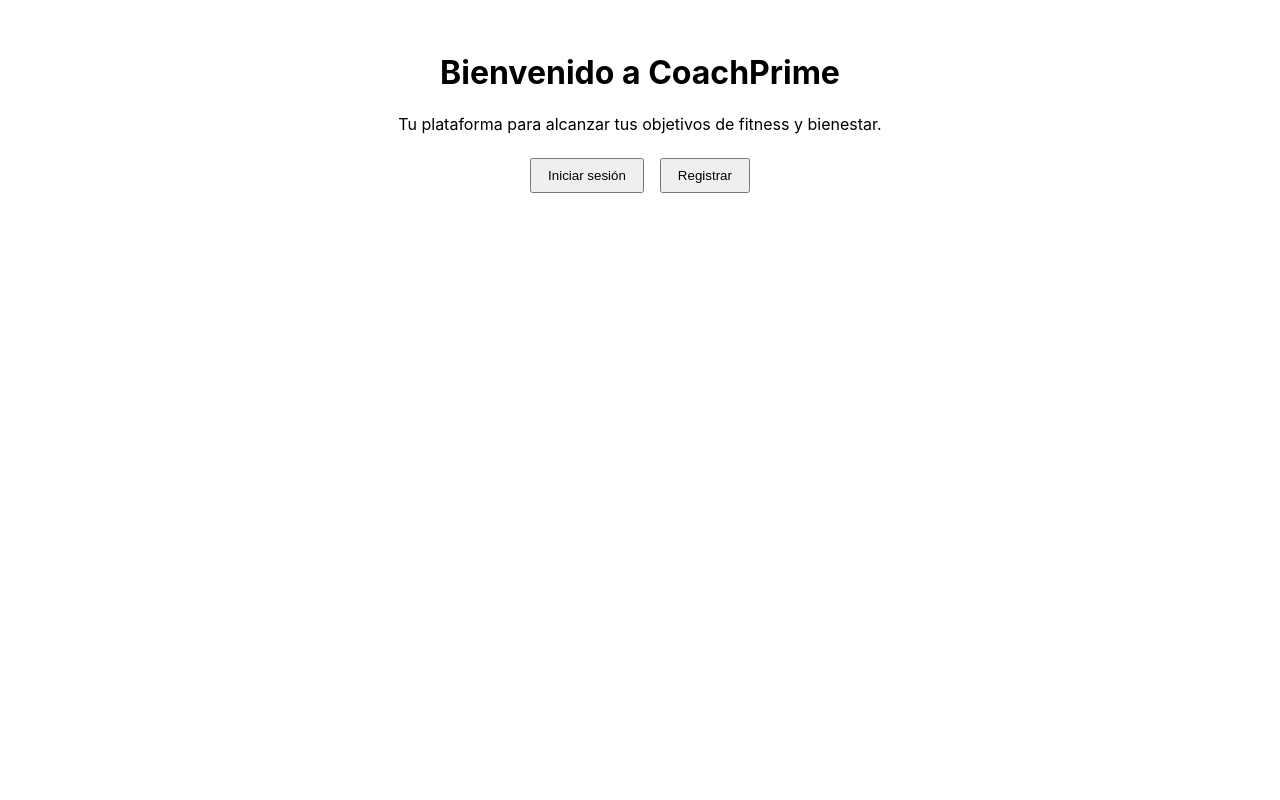
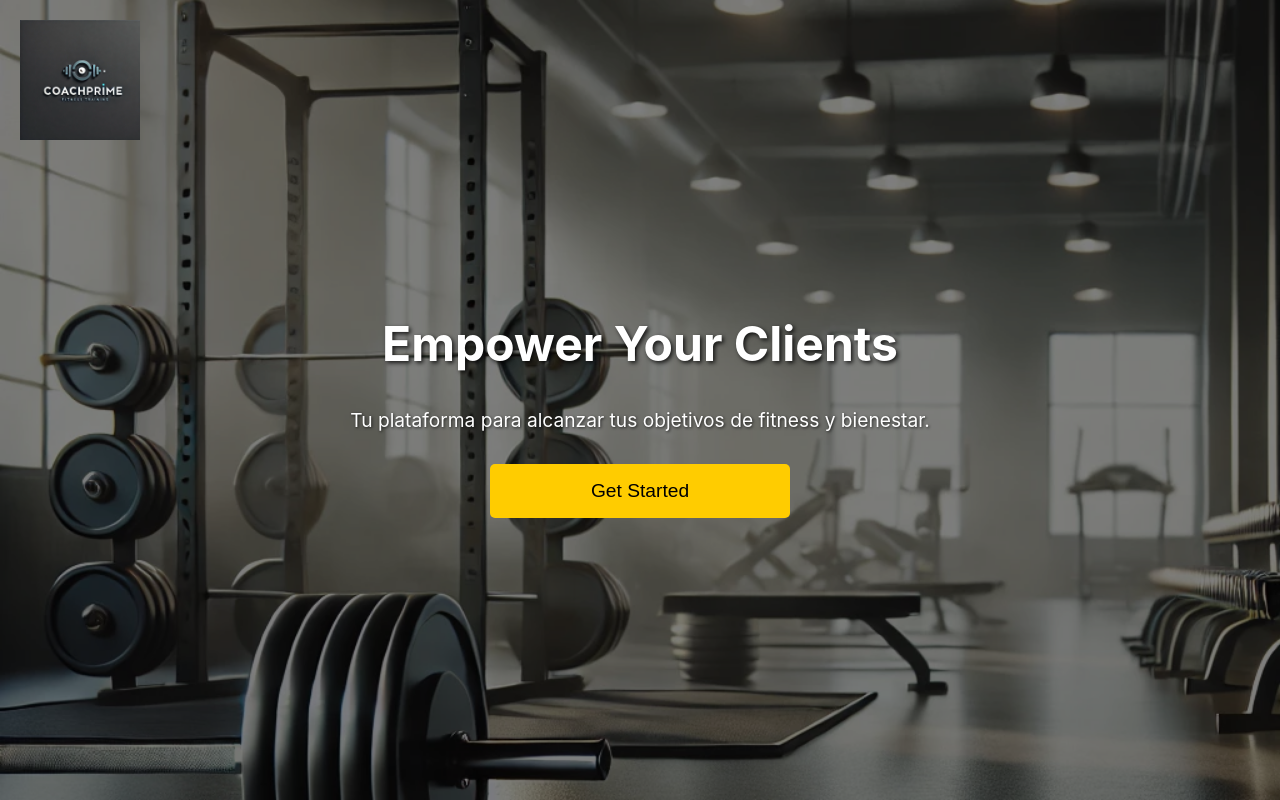
Before and after one commit to oscarmtz17/coachPrimeFrontend, a React (Create React App) app: page / in a window 1280 px wide. Built offline with nearby package versions, Linux system fonts and the light colour scheme.

Commit message:
home page styles added

```diff
--- a/src/pages/Home.tsx
+++ b/src/pages/Home.tsx
@@ -1,27 +1,131 @@
-import React from "react";
+import React, { useState } from "react";
 import { useNavigate } from "react-router-dom";
+import logo from "../assets/logo.webp";
+import background from "../assets/homeBackground.webp";
 
 const Home: React.FC = () => {
   const navigate = useNavigate();
+  const [showOptions, setShowOptions] = useState(false);
 
   return (
-    <div style={{ textAlign: "center", padding: "2rem" }}>
-      <h1>Bienvenido a CoachPrime</h1>
-      <p>Tu plataforma para alcanzar tus objetivos de fitness y bienestar.</p>
-      <div style={{ marginTop: "1rem" }}>
+    <div
+      style={{
+        position: "relative",
+        display: "flex",
+        flexDirection: "column",
+        alignItems: "center",
+        justifyContent: "center",
+        minHeight: "100vh",
+        backgroundImage: `url(${background})`,
+        backgroundSize: "cover",
+        backgroundPosition: "center",
+        color: "#fff",
+        textAlign: "center",
+      }}
+    >
+      {/* Superposición oscura para mejorar el contraste */}
+      <div
+        style={{
+          position: "absolute",
+          top: 0,
+          left: 0,
+          right: 0,
+          bottom: 0,
+          backgroundColor: "rgba(0, 0, 0, 0.5)", // Oscurece la imagen de fondo con una capa negra semi-transparente
+          zIndex: 1,
+        }}
+      ></div>
+
+      {/* Logo en la parte superior izquierda */}
+      <img
+        src={logo}
+        alt="CoachPrime Logo"
+        style={{
+          position: "absolute",
+          top: "20px",
+          left: "20px",
+          width: "120px",
+          cursor: "pointer",
+          zIndex: 2,
+        }}
+        onClick={() => navigate("/")}
+      />
+
+      {/* Contenido principal con estilo y sombra de texto */}
+      <h1
+        style={{
+          fontSize: "clamp(2rem, 5vw, 3rem)",
+          fontWeight: "bold",
+          marginBottom: "1rem",
+          zIndex: 2,
+          textShadow: "2px 2px 4px rgba(0, 0, 0, 0.8)", // Sombra en el texto
+        }}
+      >
+        Empower Your Clients
+      </h1>
+      <p
+        style={{
+          fontSize: "clamp(1rem, 2.5vw, 1.2rem)",
+          marginBottom: "2rem",
+          zIndex: 2,
+          textShadow: "1px 1px 3px rgba(0, 0, 0, 0.7)", // Sombra en el texto
+        }}
+      >
+        Tu plataforma para alcanzar tus objetivos de fitness y bienestar.
+      </p>
+
+      {!showOptions ? (
         <button
-          onClick={() => navigate("/login")}
-          style={{ margin: "0.5rem", padding: "0.5rem 1rem" }}
+          onClick={() => setShowOptions(true)}
+          style={{
+            backgroundColor: "#ffcc00",
+            color: "#000",
+            padding: "1rem 2rem",
+            border: "none",
+            borderRadius: "5px",
+            fontSize: "1.2rem",
+            cursor: "pointer",
+            maxWidth: "90%",
+            width: "300px",
+            zIndex: 2,
+          }}
         >
-          Iniciar sesión
+          Get Started
         </button>
-        <button
-          onClick={() => navigate("/register")}
-          style={{ margin: "0.5rem", padding: "0.5rem 1rem" }}
-        >
-          Registrar
-        </button>
-      </div>
+      ) : (
+        <div style={{ marginTop: "1.5rem", zIndex: 2 }}>
+          <button
+            onClick={() => navigate("/login")}
+            style={{
+              backgroundColor: "#ffcc00",
+              color: "#000",
+              padding: "1rem 2rem",
+              border: "none",
+              borderRadius: "5px",
+              fontSize: "1.2rem",
+              cursor: "pointer",
+              marginBottom: "1rem",
+              maxWidth: "90%",
+              width: "300px",
+              zIndex: 2,
+            }}
+          >
+            Iniciar sesión
+          </button>
+          <p
+            onClick={() => navigate("/register")}
+            style={{
+              color: "#fff",
+              fontSize: "0.9rem",
+              cursor: "pointer",
+              textDecoration: "underline",
+              zIndex: 2,
+            }}
+          >
+            Crear cuenta
+          </p>
+        </div>
+      )}
     </div>
   );
 };
```
Also changed, not shown: src/assets/homeBackground.webp (added), src/assets/logo.webp (added).
